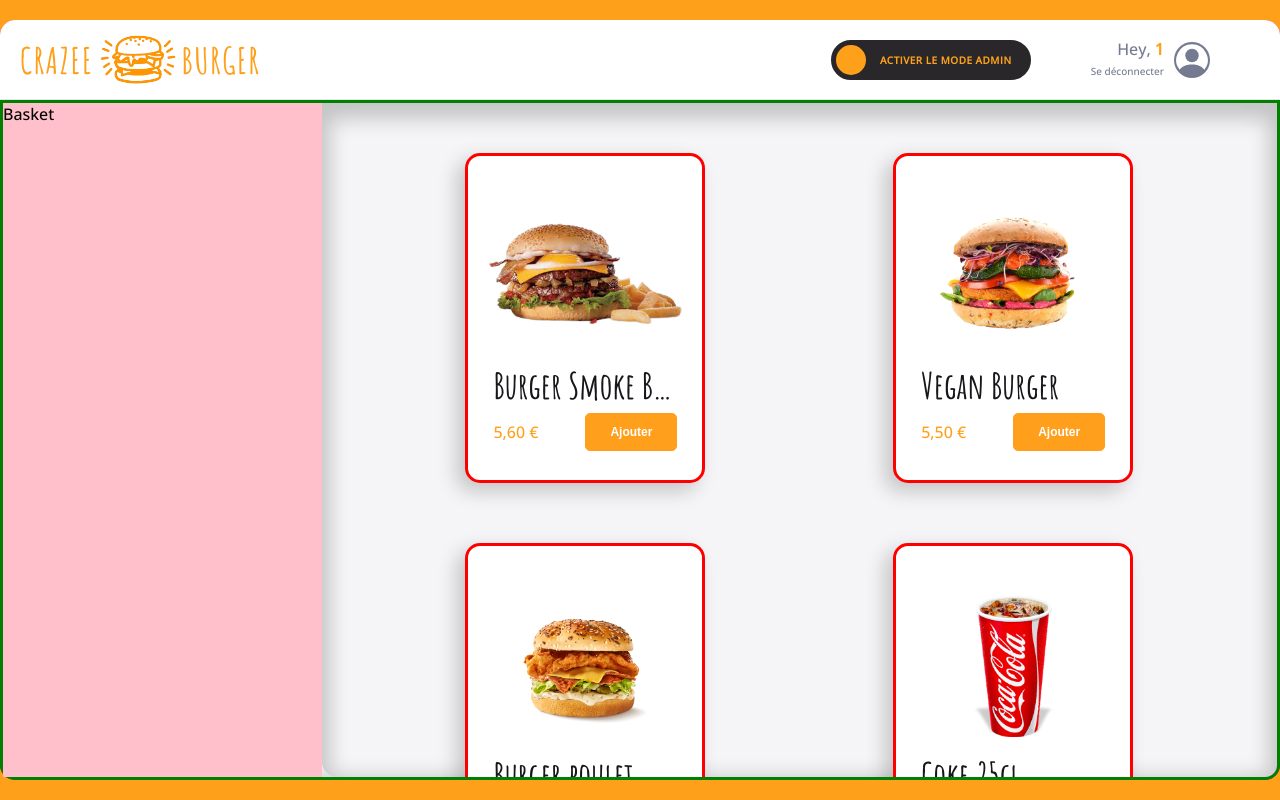
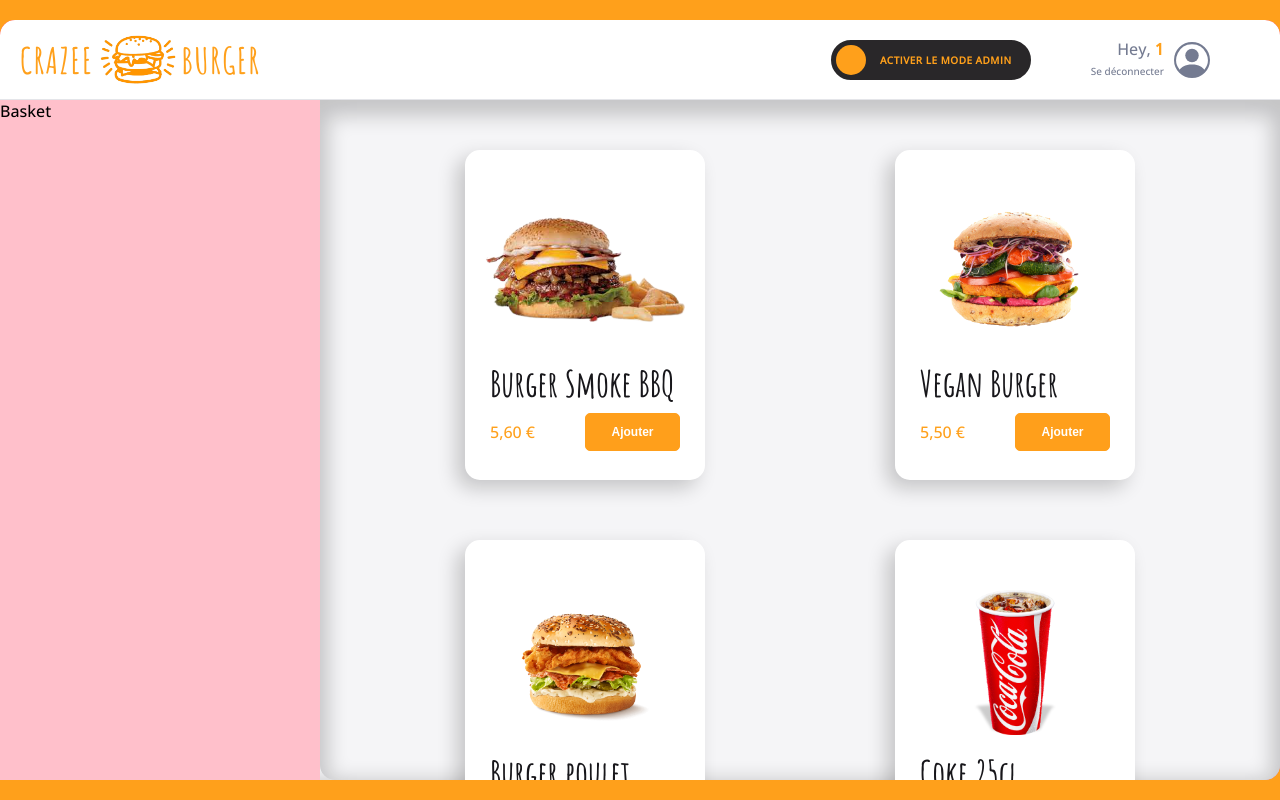
Before and after one commit to YoannDrx/crazee-burger, a React (Create React App) app: page /order/1 in a window 1280 px wide. Built offline with nearby package versions, Linux system fonts and the light colour scheme.

Commit message:
🔥 F07 Remove useless code

```diff
--- a/src/components/pages/order/Main/Main.js
+++ b/src/components/pages/order/Main/Main.js
@@ -20,7 +20,6 @@
 }
 
 const MainStyled = styled.div`
-    border: 3px solid green;
     background: ${theme.colors.background_white};
     flex: 1;
     height: calc(95vh - 10vh);
--- a/src/components/reusable-ui/Card.js
+++ b/src/components/reusable-ui/Card.js
@@ -37,7 +37,6 @@
     padding-bottom: 10px;
     box-shadow: -8px 8px 20px 0px rgb(0 0 0 / 20%);
     border-radius: ${theme.borderRadius.extraRound};
-    border: 3px solid red;
     position: relative;
 
     .delete-icon {
```
Also changed, not shown: src/components/pages/order/Main/MainRightSide/Admin/AdminTabs.js (line endings or trailing spaces).
